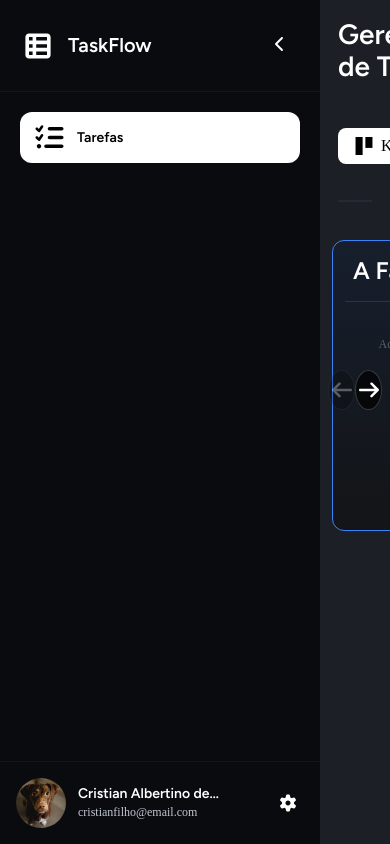
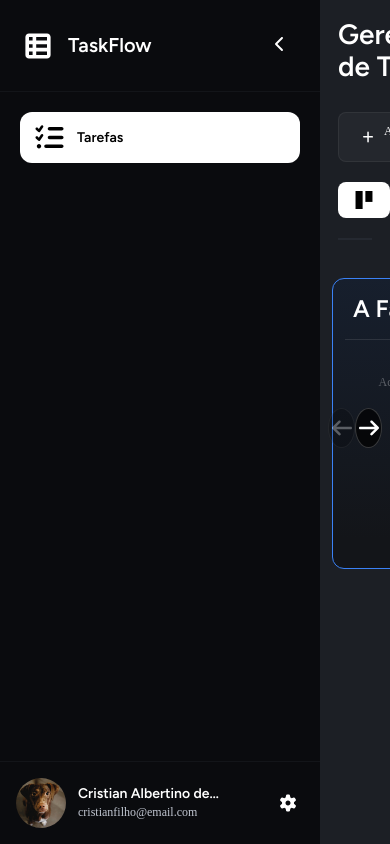
Before and after one commit to CristianLira-dev/TaskFlow-Kanban, a Nuxt app: page /sistema in a window 390 px wide. Built offline with nearby package versions, Linux system fonts and the light colour scheme; a web font is replaced by a local one.

Commit message:
style: arrumar responsividade da SectionButtons

```diff
--- a/components/pages/sistema/SectionButtons.vue
+++ b/components/pages/sistema/SectionButtons.vue
@@ -10,12 +10,12 @@
         <div class="toggle-views" role="tablist" aria-label="Visualizações">
           <button class="btn-view" :class="{ ativa: modelValue === 'kanban' }" @click="mudarView('kanban')" role="tab" :aria-selected="modelValue === 'kanban'" aria-controls="painel-kanban">
             <Svgs nome="kanban" class="icon-kanban" />
-            <span>Kanban</span>
+            <span class="span-button">Kanban</span>
           </button>
 
           <button class="btn-view" :class="{ ativa: modelValue === 'tabela' }" @click="mudarView('tabela')" role="tab" :aria-selected="modelValue === 'tabela'" aria-controls="painel-tabela">
             <Svgs nome="tabela" class="icon-tabela" />
-            <span>Tabela</span>
+            <span class="span-button">Tabela</span>
           </button>
         </div>
       </div>
@@ -86,51 +86,12 @@ const mudarView = (novaView) => {
     gap: 20px
     padding: 0 0 20px 0
     border-bottom: solid 2px var(--cor-escuro-4)
+    flex-wrap: wrap-reverse
 
     .grupo-esquerda
       display: flex
       align-items: center
       gap: 20px
-
-      .btn-filtro
-        display: inline-flex
-        align-items: center
-        gap: 8px
-        padding: 8px 12px
-        border-radius: 8px
-        background: transparent
-        border: 1px solid rgba(255,255,255,0.06)
-        color: var(--cor-branco)
-        cursor: pointer
-        font-family: var(--light)
-
-        .icon-filtro
-          width: 18px
-          height: 18px
-          fill: var(--cor-branco)
-
-      .buscar
-        position: relative
-
-        input
-          height: 40px
-          padding: 8px 36px 8px 12px
-          border-radius: 8px
-          border: 1px solid rgba(255,255,255,0.06)
-          background: transparent
-          color: var(--cor-branco)
-          font-family: var(--light)
-          width: 400px
-
-        .icon-lupa
-          position: absolute
-          right: 12px
-          top: 50%
-          transform: translateY(-50%)
-          width: 16px
-          height: 16px
-          fill: var(--cor-branco)
-          pointer-events: none
 
       .toggle-views
         font-family: var(--light)
@@ -208,4 +169,27 @@ const mudarView = (novaView) => {
           height: 20px
           fill: var(--cor-branco)
           transition: fill 0.3s ease
+
+@media (max-width: 1000px)
+  .span-button
+    display: none
+
+@media (max-width: 680px)
+  .section-buttons
+    .controles
+      .grupo-esquerda
+
+        .toggle-views
+          .btn-view
+            padding: 0.5em 1em
+
+      .grupo-direita
+        .acoes-direita
+          .btn-adicionar-coluna
+            padding: 1em 2em
+            font-size: var(--f1)
+
+        .btn-adicionar
+          padding: 1em 2em
+          font-size: var(--f1)
 </style>
```
